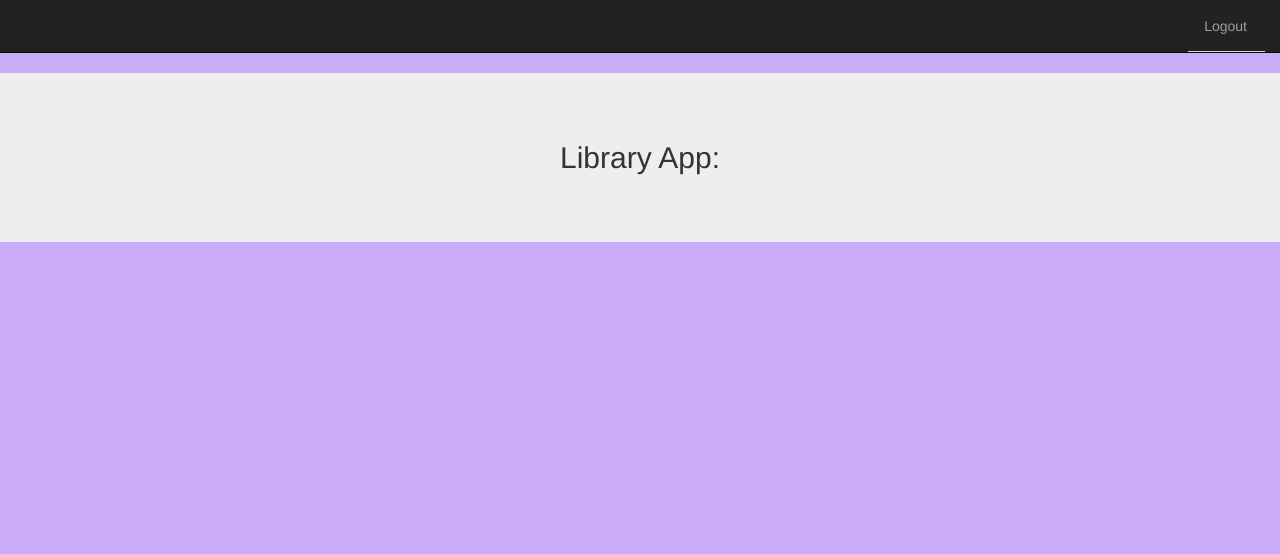
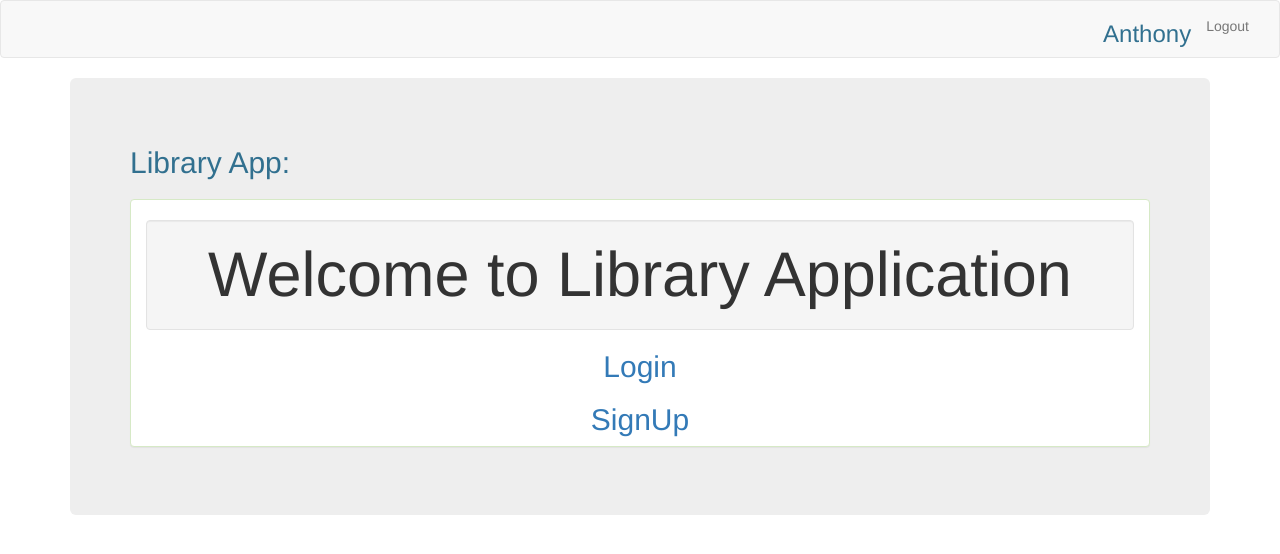
Before and after one commit to Antoh1/Library_app, a Flask app: page / in a window 1280 px wide. Shown: the top 554 px of the page. Run offline with Flask 2, Linux system fonts and the light colour scheme; a user stored in the database is signed in; parts of the project's set-up code (start-up, migrations or seed data) failed here and were passed over; some libraries are stand-ins or nearby versions.

Commit message:
Updates base template to intergrate flask bootstrap

```diff
--- a/app/templates/base.html
+++ b/app/templates/base.html
@@ -1,44 +1,45 @@
-<!DOCTYPE html>
-
-<html lang="en">
-  <head>
-    <meta charset = "utf-8">
-    <mete name='viewport' content='width=device-width, initial-scale=1.0'>
-    <link href="static/css/bootstrap.min.css" rel="stylesheet" media="screen">
-    <link href="static/css/style.css" rel="stylesheet" media="screen">
-    {% if title %}
-    <title>{{ title }} - Library App</title>
-    {% else %}
-    <title>Library App</title>
-    {% endif %}
-  </head>
-  <body class="body">
-    <nav class="navbar navbar-inverse navbar-static-top" role="navigation">
-        <div class="container-fluid">
-        <div class="collapse navbar-collapse navbar-right" id="bs-TSM-navbar-collapse-1">
-          <ul class="nav navbar-nav nav-tabs">
-            {% if current_user.is_authenticated %}
-            <li><a href="{{ url_for('logout') }}">Logout</a></li>
-            {% else %}
-            <li><a href="{{ url_for('user_login') }}">Login</a></li>
-            <li><a href="{{ url_for('signup') }}">SignUp</a></li>
-            {% endif %}
-          </ul>
-        </div>
-      </div>
-      </nav>
+{% extends "bootstrap/base.html" %}
+{% import "bootstrap/wtf.html" as wtf %}
+{% block title %}Library_app{% endblock %}
+  {% block navbar %}
+  <nav class="navbar navbar-default">
+  	<div class="container-fluid">
+  		<div class="navbar-header">
+              <button type="button" class="navbar-toggle collapsed" data-toggle="collapse" data-target="#bs-example-navbar-collapse-2">
+                  <span class="sr-only">Toggle navigation</span>
+                  <span class="icon-bar"></span>
+                  <span class="icon-bar"></span>
+                  <span class="icon-bar"></span>
+              </button>
+          </div>
+          <div class="collapse navbar-collapse" id="bs-example-navbar-collapse-2">
+  		{% if current_user.is_authenticated %}
+  				<ul class="nav navbar-nav navbar-right">
+                        <li><h3 class="text-info waves-effect waves-light">{{ current_user.name }}</h3></li>
+                        <li><a href="{{ url_for('logout') }}">Logout</a></li>
+                </ul>
+  		{% endif %}
+  		</div>
+  	</div>
+  </nav>
+  {% endblock %}
+  {% block content %}
+  <div class="container">
     <div align="center" class="jumbotron">
-    <div><h2>Library App:<h2></div>
+    <h2 align="left" class="text-info">Library App:<h2>
      {% with messages = get_flashed_messages() %}
     {% if messages %}
-    <ul>
+    <div>
     {% for message in messages %}
-        <li align="left"><h2 textcolor="red">{{ message }} <h2></li>
+    <div class="alert alert-warning">
+        <button type="button" class="close" data-dismiss="alert">&times;</button>
+        {{ message }}
+    </div>
     {% endfor %}
-    </ul>
+    </div>
     {% endif %}
     {% endwith %}
-    {% block content %}{% endblock %}
+    {% block page_content %}{% endblock %}
     </div>
-  </body>
-</html>
+</div>
+{% endblock %}
```
